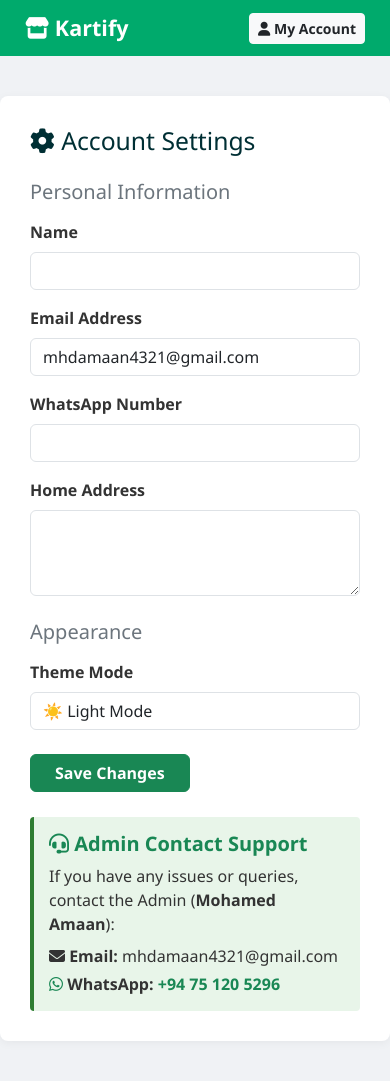
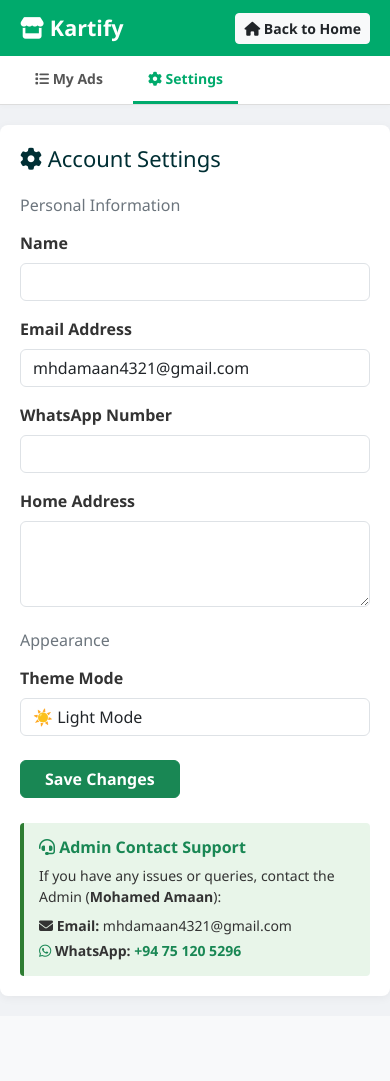
Before and after one commit to mhdamaan4321-source/Kartify-, a Django app: page /settings/ in a window 390 px wide. After the commit the page ends 999 px from the top, so only its background shows below. Run offline with Django 5.2, Linux system fonts and the light colour scheme; a user stored in the database is signed in; data comes from the database, SQL or seed files in the repository.

Commit message:
Update settings.html with responsive tabs and mobile padding fixes

```diff
--- a/core/templates/core/settings.html
+++ b/core/templates/core/settings.html
@@ -9,26 +9,51 @@
     <link rel="stylesheet" href="https://cdnjs.cloudflare.com/ajax/libs/font-awesome/6.4.0/css/all.min.css">
     <style>
         body { font-family: 'Segoe UI', sans-serif; background: #f0f2f5; color: #333; margin: 0; padding: 0; }
-        header { background: #00aa6c; color: white; padding: 12px 25px; display: flex; justify-content: space-between; align-items: center; }
-        .settings-container { max-width: 800px; margin: 40px auto; background: white; padding: 30px; border-radius: 8px; box-shadow: 0 2px 10px rgba(0,0,0,0.05); }
-        .admin-box { background: #e8f5e9; border-left: 4px solid #2e7d32; padding: 15px; border-radius: 4px; margin-top: 25px; }
+        header { background: #00aa6c; color: white; padding: 12px 20px; display: flex; justify-content: space-between; align-items: center; flex-wrap: wrap; gap: 10px; box-shadow: 0 2px 5px rgba(0,0,0,0.1); }
+
+        /* Account Sub-Header Tabs */
+        .account-tabs-container { background: white; border-bottom: 1px solid #ddd; padding: 0 20px; box-shadow: 0 2px 4px rgba(0,0,0,0.02); }
+        .account-tabs { display: flex; gap: 15px; flex-wrap: wrap; }
+        .account-tab-item { padding: 12px 15px; font-weight: bold; color: #555; text-decoration: none; border-bottom: 3px solid transparent; transition: 0.2s; font-size: 14px; }
+        .account-tab-item:hover { color: #00aa6c; }
+        .account-tab-item.active { color: #00aa6c; border-bottom: 3px solid #00aa6c; }
+
+        .settings-container { max-width: 800px; margin: 20px auto; background: white; padding: 20px; border-radius: 8px; box-shadow: 0 2px 10px rgba(0,0,0,0.05); }
+        .admin-box { background: #e8f5e9; border-left: 4px solid #2e7d32; padding: 15px; border-radius: 4px; margin-top: 25px; font-size: 14px; }
+
+        @media (min-width: 768px) {
+            header { padding: 12px 25px; }
+            .account-tabs-container { padding: 0 25px; }
+            .account-tabs { gap: 20px; }
+            .account-tab-item { padding: 12px 20px; font-size: 16px; }
+            .settings-container { margin: 40px auto; padding: 30px; }
+            .admin-box { font-size: 15px; }
+        }
     </style>
 </head>
 <body>
 
 <header>
     <a href="{% url 'home' %}" class="text-white text-decoration-none fw-bold fs-4"><i class="fas fa-store"></i> Kartify</a>
-    <a href="{% url 'my_ads' %}" class="btn btn-sm btn-light fw-bold text-dark"><i class="fas fa-user"></i> My Account</a>
+    <a href="{% url 'home' %}" class="btn btn-sm btn-light fw-bold text-dark"><i class="fas fa-home"></i> Back to Home</a>
 </header>
 
+<!-- Account Navigation Tabs -->
+<div class="account-tabs-container">
+    <div class="account-tabs">
+        <a href="{% url 'my_ads' %}" class="account-tab-item"><i class="fas fa-list"></i> My Ads</a>
+        <a href="{% url 'settings' %}" class="account-tab-item active"><i class="fas fa-cog"></i> Settings</a>
+    </div>
+</div>
+
 <div class="settings-container">
-    <h2 class="mb-4" style="color: #002f34;"><i class="fas fa-cog"></i> Account Settings</h2>
+    <h2 class="mb-4" style="color: #002f34; font-size: 22px;"><i class="fas fa-cog"></i> Account Settings</h2>
 
     <form method="POST">
         {% csrf_token %}
 
         <!-- Personal Information -->
-        <h5 class="text-secondary mb-3">Personal Information</h5>
+        <h5 class="text-secondary mb-3" style="font-size: 16px;">Personal Information</h5>
 
         <div class="mb-3">
             <label class="form-label fw-semibold">Name</label>
@@ -51,7 +76,7 @@
         </div>
 
         <!-- Theme Preferences -->
-        <h5 class="text-secondary mt-4 mb-3">Appearance</h5>
+        <h5 class="text-secondary mt-4 mb-3" style="font-size: 16px;">Appearance</h5>
         <div class="mb-4">
             <label class="form-label fw-semibold">Theme Mode</label>
             <select name="theme_preference" class="form-control">
@@ -65,7 +90,7 @@
 
     <!-- Admin Contact Section -->
     <div class="admin-box">
-        <h5 class="text-success fw-bold"><i class="fas fa-headset"></i> Admin Contact Support</h5>
+        <h5 class="text-success fw-bold" style="font-size: 16px;"><i class="fas fa-headset"></i> Admin Contact Support</h5>
         <p class="mb-2">If you have any issues or queries, contact the Admin (<b>Mohamed Amaan</b>):</p>
         <p class="mb-1"><strong><i class="fas fa-envelope"></i> Email:</strong> mhdamaan4321@gmail.com</p>
         <p class="mb-0"><strong><i class="fab fa-whatsapp text-success"></i> WhatsApp:</strong> <a href="https://wa.me/94751205296" target="_blank" class="text-decoration-none text-success fw-bold">+94 75 120 5296</a></p>
```
